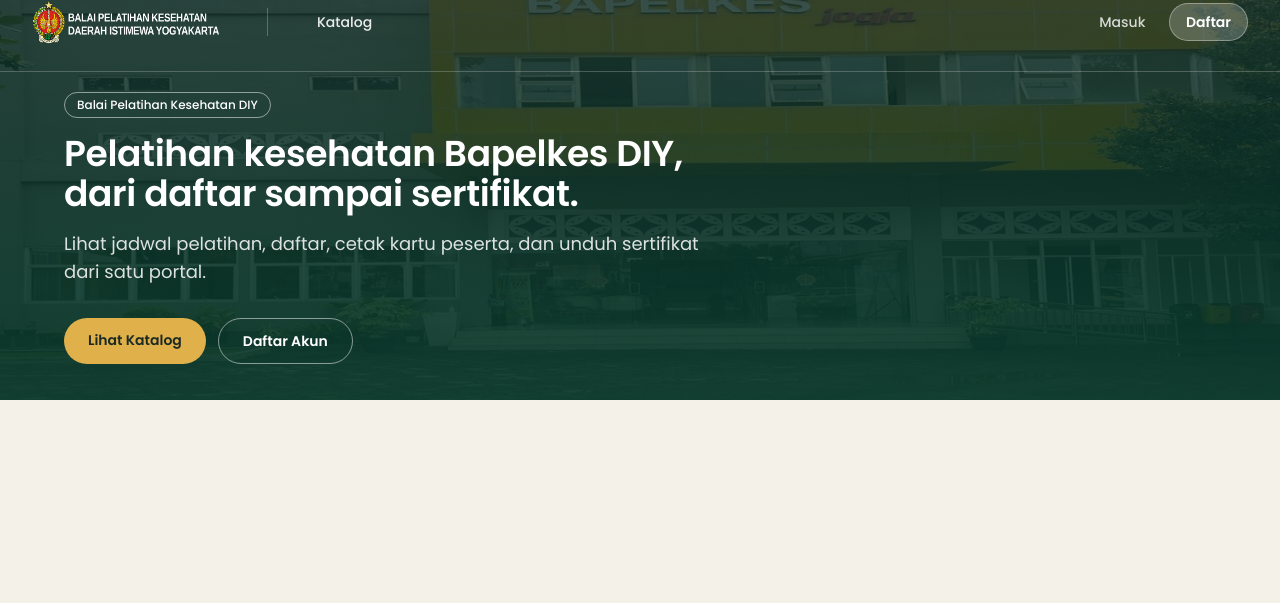
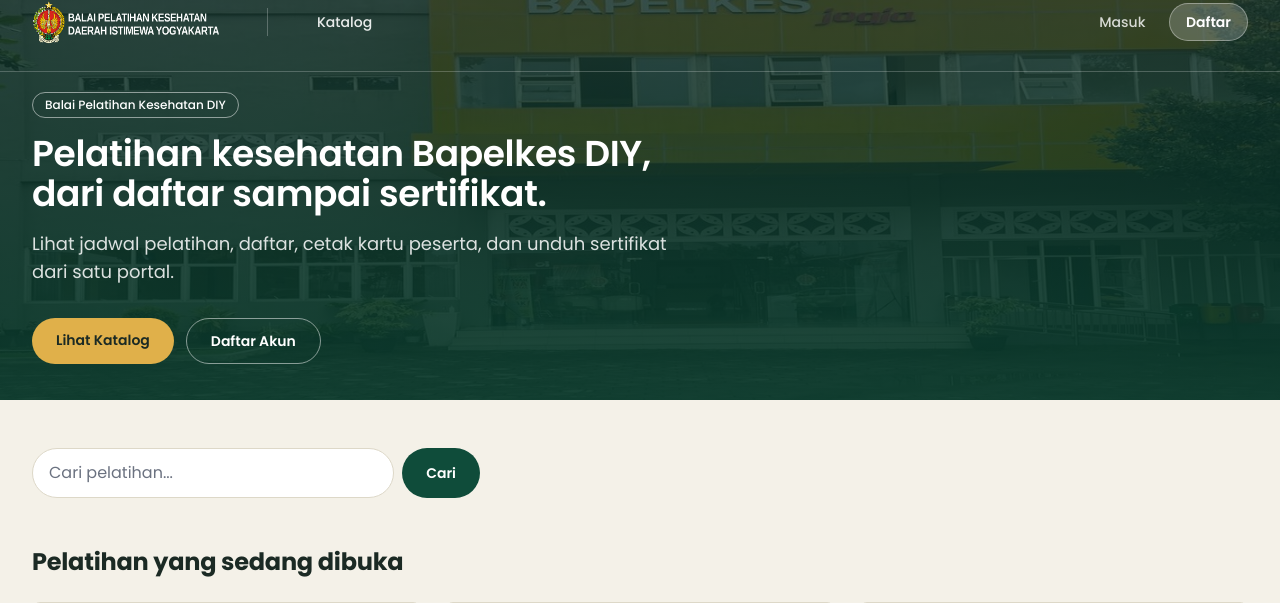
Before and after one commit to fc4stle/Bapelkes-ONE, a Laravel app: page / in a window 1280 px wide. Shown: the top 603 px of the page. Run offline with Laravel 12, Linux system fonts and the light colour scheme; data comes from the database, SQL or seed files in the repository; data that the repository does not hold is empty; style sheets or scripts are compiled from the project's sources.

Commit message:
refactor: pindahkan padding horizontal header ke dalam max-w-7xl
- layouts/app.blade.php: hapus px-4 sm:px-6 lg:px-8 dari header tag, pindahkan ke inner div
- beranda.blade.php: kembalikan wrapper hero ke class="text-left", hapus max-w-7xl mx-auto px-4 sm:px-6 lg:px-8, hapus div penutup ekstra
- alignment sekarang konsisten antara navigation dan header (sama-sama gunakan max-w-7xl mx-auto px-4 sm:px-6 lg:px-8 di dalam container)

```diff
--- a/resources/views/beranda.blade.php
+++ b/resources/views/beranda.blade.php
@@ -1,7 +1,7 @@
 <x-app-layout>
     <x-slot name="header">
         <!-- Hero Section dalam Band dengan Padding sejajar Navigation -->
-        <div class="max-w-7xl mx-auto px-4 sm:px-6 lg:px-8 text-left">
+        <div class="text-left">
             <!-- Badge Pil Kecil -->
             <div class="inline-block mb-4">
                 <span class="inline-block px-3 py-1 text-xs font-medium rounded-full border border-white/50 text-white">
@@ -54,7 +54,6 @@
                     </a>
                 @endauth
             </div>
-        </div>
         </div>
     </x-slot>
 
--- a/resources/views/layouts/app.blade.php
+++ b/resources/views/layouts/app.blade.php
@@ -19,8 +19,8 @@
 
                 <!-- Page Header (Slot $header) -->
                 @isset($header)
-                    <header class="py-5 px-4 sm:px-6 lg:px-8" style="padding-top: 20px; padding-bottom: 36px;">
-                        <div class="max-w-7xl mx-auto">
+                    <header class="py-5" style="padding-top: 20px; padding-bottom: 36px;">
+                        <div class="max-w-7xl mx-auto px-4 sm:px-6 lg:px-8">
                             {{ $header }}
                         </div>
                     </header>
```
